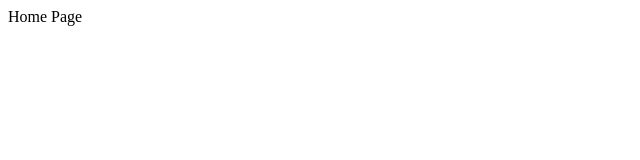
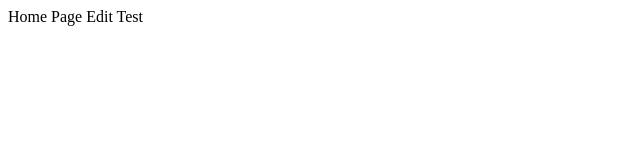
Before and after one commit to William-Surya-Wijaya/Tugas-Tim, a plain HTML site: page index.html in a window 1280 px wide. Shown: the full height of the page, 0-640 px from the left. Drawn offline with Linux system fonts and the light colour scheme.

Commit message:
Update index.html

```diff
--- a/index.html
+++ b/index.html
@@ -1,4 +1,4 @@
 <html>
   <head></head>
-  <body>Home Page</body>
+  <body>Home Page Edit Test</body>
 </html>
```
